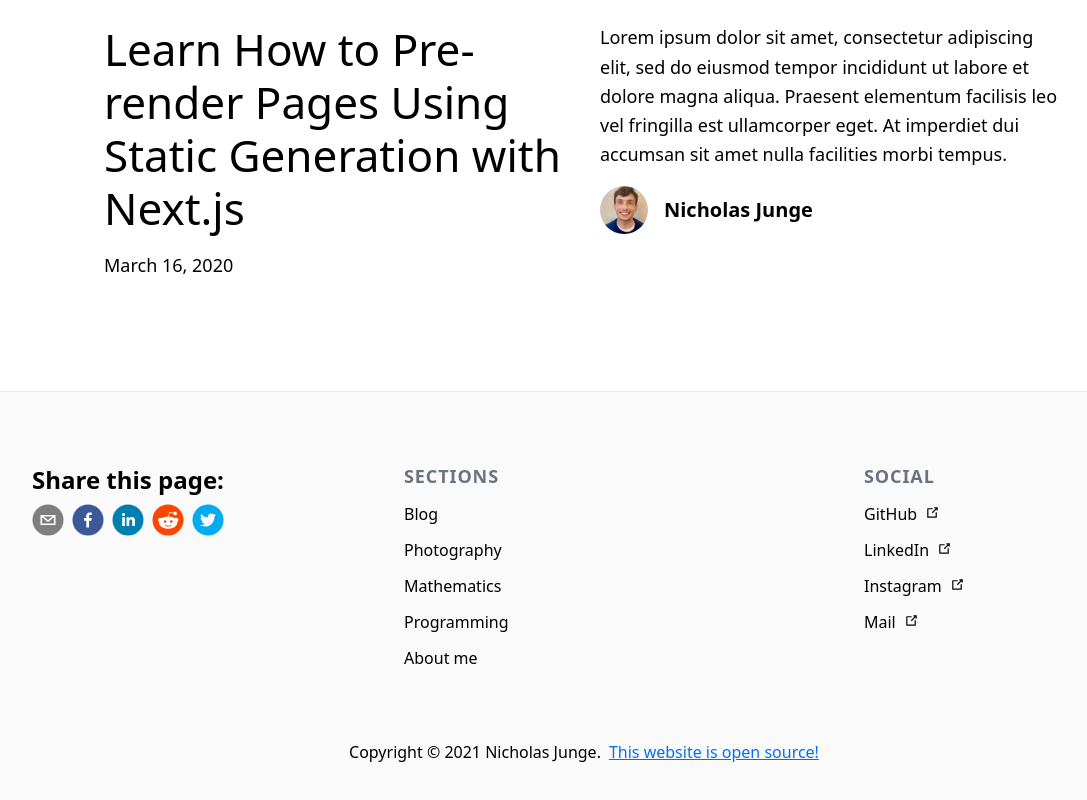
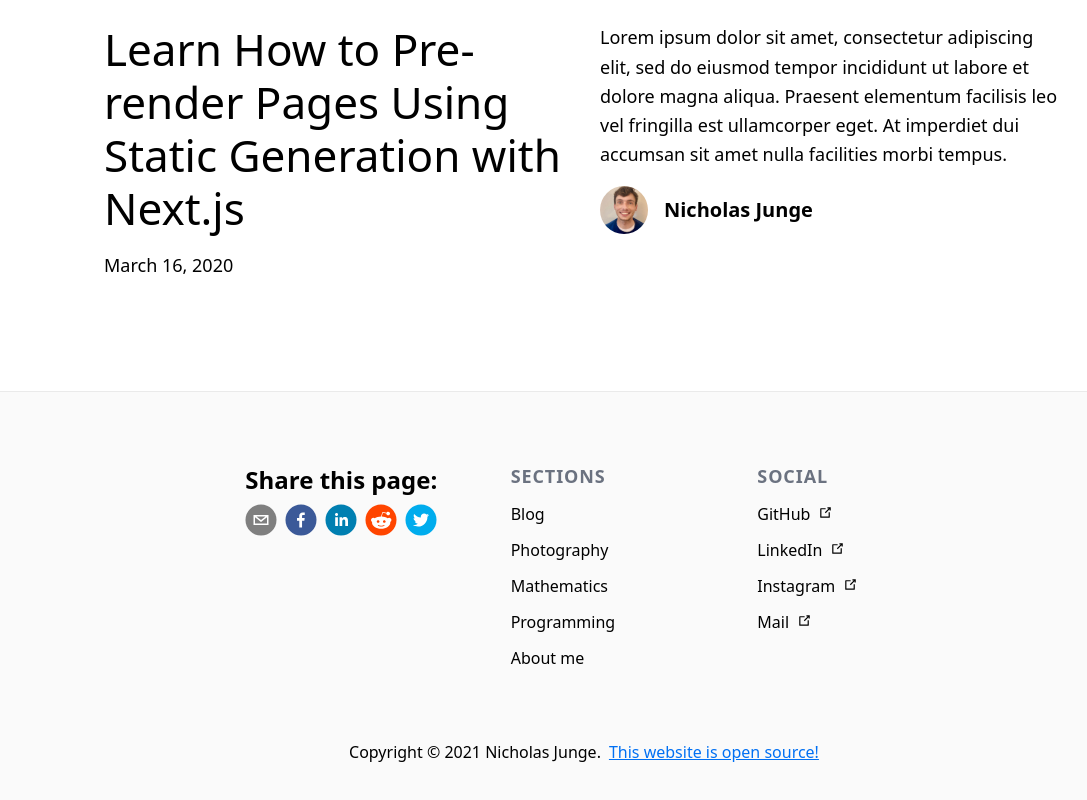
Before and after one commit to nicholasjng/personal-website, a Next.js app: page / in a window 1280 px wide. Shown: the part 793-1593 px from the top of the page, without its empty margins (56-1143 px from the left). Built offline with nearby package versions, Linux system fonts and the light colour scheme.

Commit message:
Footer CSS fix

```diff
--- a/components/footer.tsx
+++ b/components/footer.tsx
@@ -8,7 +8,7 @@
 export default function Footer() {
   return (
     <footer className="border-t bg-accent-1 border-accent-2 pt-16 pb-16">
-      <section className="container mx-auto px-10 lg:px-20 flex flex-row flex-wrap justify-between mb-16">
+      <section className="container mx-auto sm:w-full xl:w-2/3 px-10 lg:px-20 flex sm:flex-col md:flex-row flex-wrap justify-between mb-16">
         <SocialFooter />
         <FooterNav>
           <MetaTitle>{navFooter.sections.title}</MetaTitle>
--- a/components/social-footer.tsx
+++ b/components/social-footer.tsx
@@ -18,7 +18,7 @@
   const location = router.asPath;
 
   return (
-    <nav className="space-x-2">
+    <nav className="space-x-2 sm:self-center md:self-start">
       <h3 className="pl-2 text-2xl font-bold my-2">Share this page:</h3>
       <EmailShareButton url={location}>
         <EmailIcon size={32} round />
```
